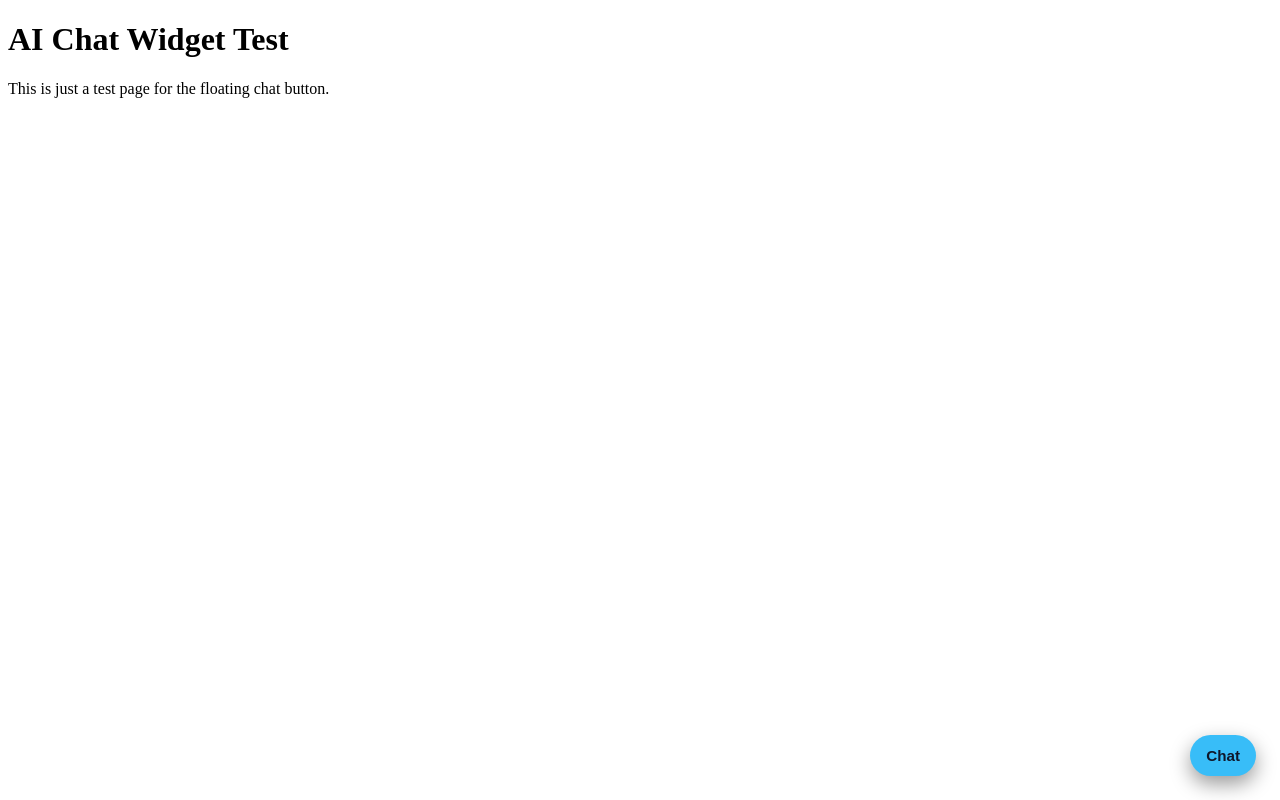
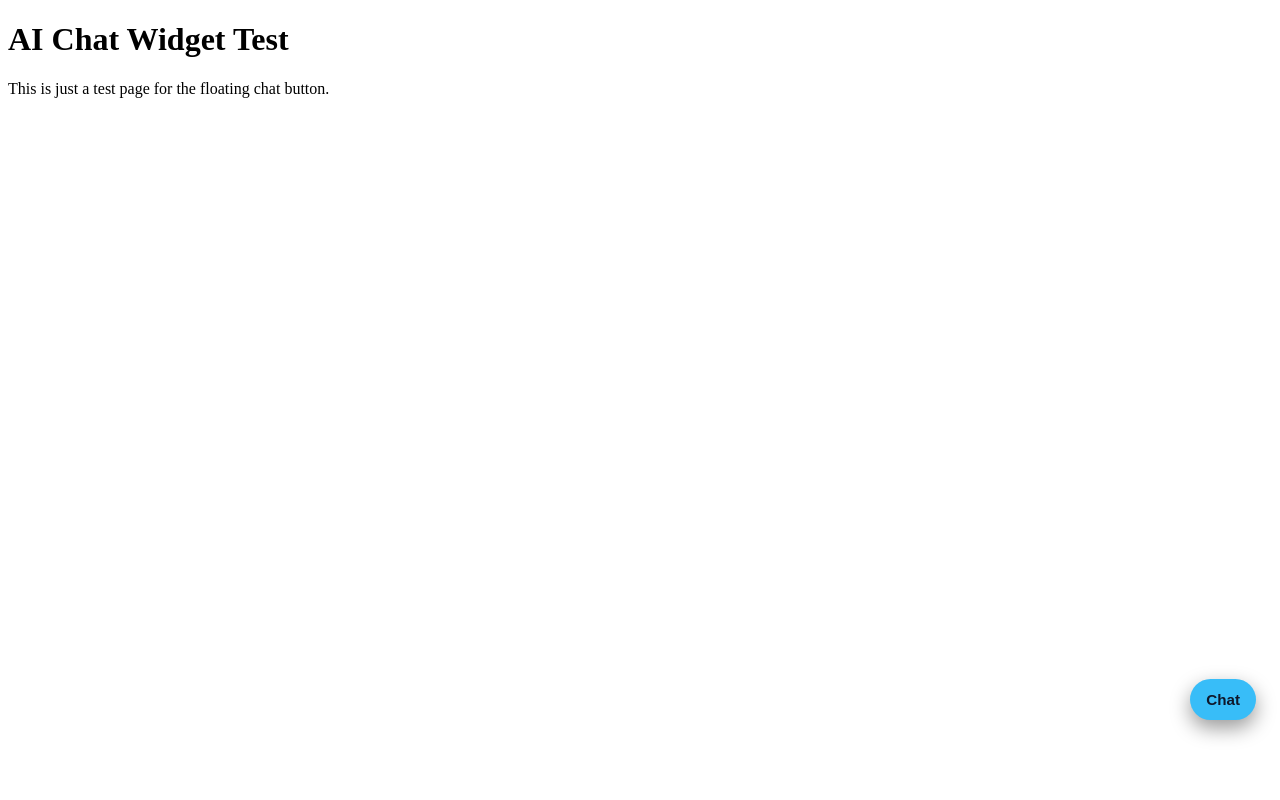
Before and after one commit to tea-rex13/kit-ai-widget, a plain HTML site: page index.html in a window 1280 px wide. Drawn offline with Linux system fonts and the light colour scheme.

Commit message:
add flating button

```diff
--- a/styles.css
+++ b/styles.css
@@ -3,7 +3,7 @@
 .chat-toggle {
     position: fixed;
     right: 1.5rem;
-    bottom: 1.5rem;
+    bottom: 5rem;
 
     padding: 0.75rem 1rem;
     border-radius: 999px;
```
